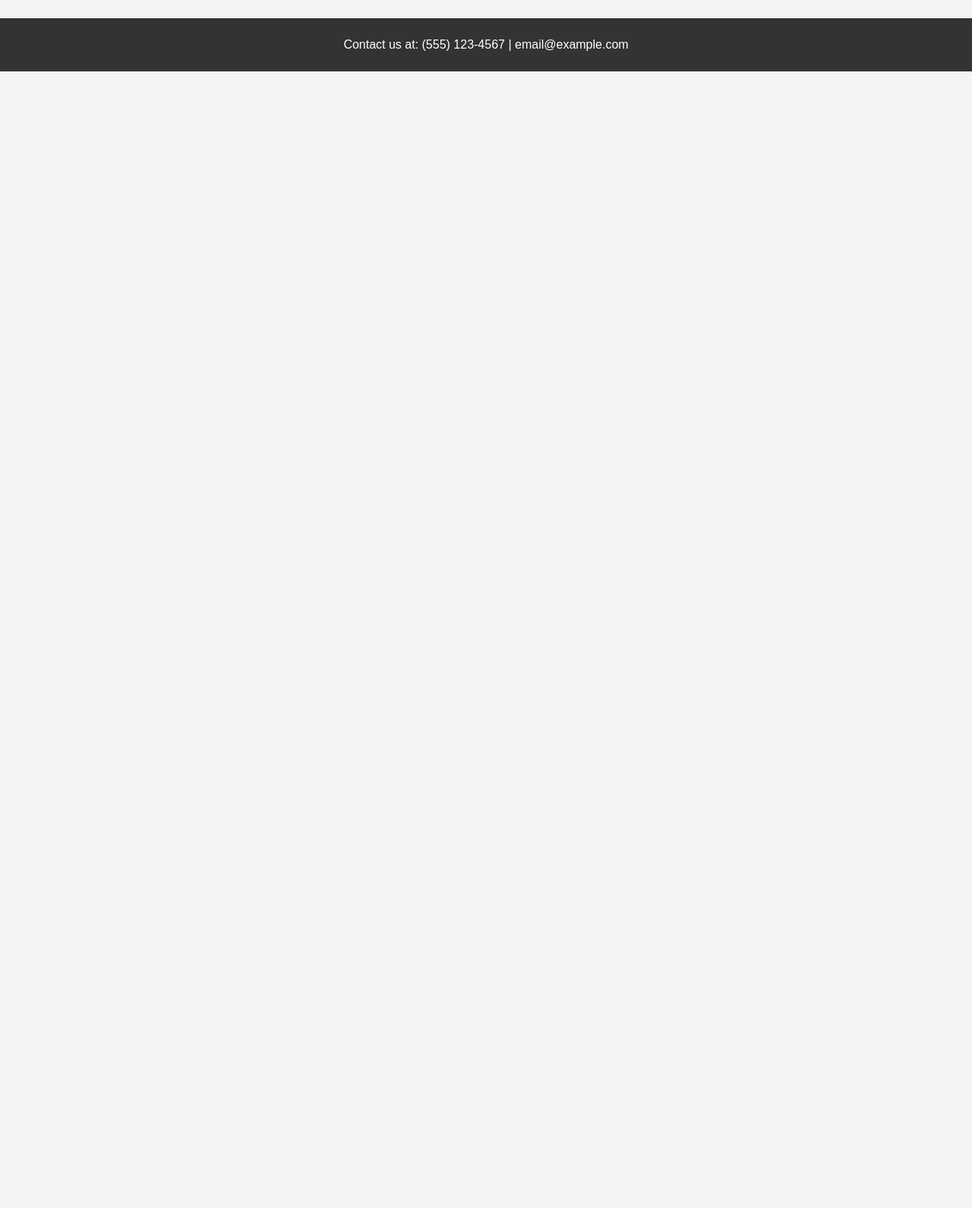
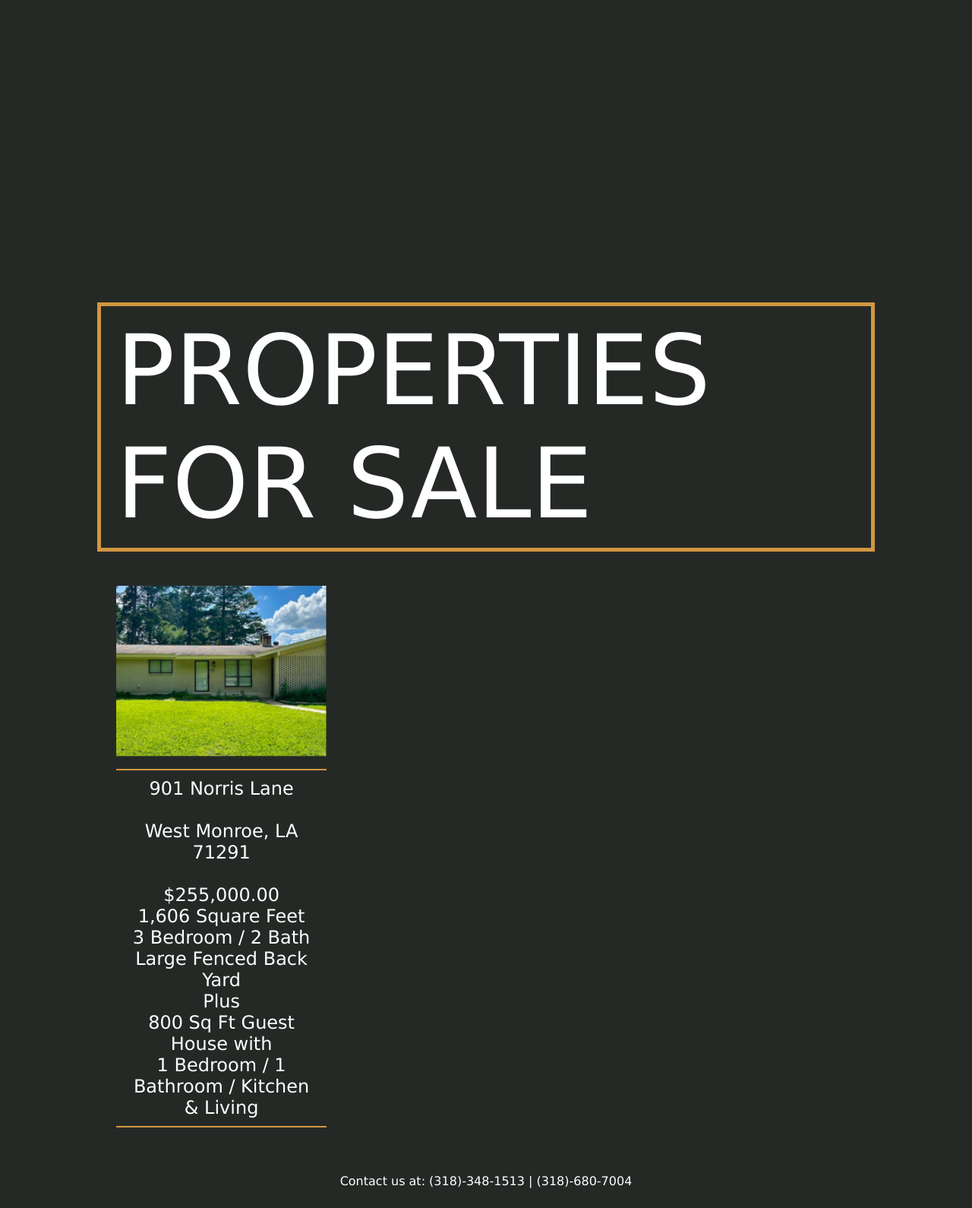
Before and after one commit to NathanGranade/NathanGranade.github.io, a plain HTML site: page index.html in a window 1280 px wide. Shown: the part 706-2296 px from the top of the page at 76% size. Before the commit the page ends 800 px from the top, so only its background shows below. Drawn offline with Linux system fonts and the light colour scheme.

Commit message:
major changes yo

```diff
--- a/index.html
+++ b/index.html
@@ -3,81 +3,129 @@
 <head>
     <meta charset="UTF-8">
     <meta name="viewport" content="width=device-width, initial-scale=1.0">
-    <title>House for Sale</title>
+    <title>Providence 2911</title>
     <style>
         body {
-            font-family: Arial, sans-serif;
+            font-family: Verdana, sans-serif;
             margin: 0;
             padding: 0;
-            background-color: #f4f4f4;
+            background-color: #252926;
         }
         .container {
             width: 80%;
             margin: auto;
             overflow: hidden;
         }
+        .header-container {
+            display: flex;
+            justify-content: center;
+            margin-top: 20px;
+        }
         header {
-            background: #333;
+            background: #252926;
             color: #fff;
-            padding-top: 30px;
-            min-height: 70px;
-            border-bottom: #77aaff 3px solid;
+            font-size: 64px;
+            border: 5px solid #d19741;
+            padding: 0;
+            font-weight: normal;
         }
         header h1 {
-            text-align: center;
-            text-transform: uppercase;
             margin: 0;
-            font-size: 24px;
-        }
-        .description {
-            background: #fff;
-            padding: 15px;
-            margin-top: 10px;
-            border: #ccc 1px solid;
+            padding: 10px 20px;
+            font-weight: normal;
         }
         .photos {
             margin-top: 10px;
+            margin-bottom: 10px;
         }
         .photos img {
+            width: 45%;
+            height: auto;
+            margin: 2.5%;
+        }
+        .properties {
+            color: #fff;
+            display: flex;
+            flex-wrap: wrap;
+            justify-content: space-between;
+            margin-top: 20px;
+        }
+        .property {
+            padding: 15px;
+            margin: 10px;
+            width: 30%;
+            box-sizing: border-box;
+            text-align: center;
+            font-size: 24px;
+        }
+        .property p {
+            border-top: 2px solid #d19741;
+            border-bottom: 2px solid #d19741;
+            padding: 10px;
+            margin: 10px 0;
+        }
+        .property img {
             width: 100%;
             height: auto;
-            margin-bottom: 10px;
         }
         footer {
-            background: #333;
+            background: #252926;
             color: #fff;
             text-align: center;
             padding: 10px 0;
-            position: fixed;
+            position: relative;
             bottom: 0;
             width: 100%;
         }
     </style>
 </head>
 <body>
-    <header>
-        <div class="container">
-            <h1>Beautiful Family Home for Sale</h1>
-        </div>
-    </header>
+    <div class="container">
+        <photos>
+            <img src="providence2911.jpg" alt="Providence 2911"
+            style="width: 1920px;
+            height: 1080px;"/>
+        </photos>
 
-    <div class="container">
-        <div class="description">
-            <h2>Property Description</h2>
-            <p>This stunning family home offers 4 spacious bedrooms, 3 bathrooms, a modern kitchen, and a large backyard perfect for entertaining. Located in a quiet, friendly neighborhood, this home is close to schools, parks, and shopping centers. Don't miss out on this incredible opportunity!</p>
+        <div class="header-container">
+            <header>
+                <h1>PROPERTIES FOR SALE</h1>
+            </header>
         </div>
 
-        <div class="photos">
-            <h2>Photos</h2>
-            <img src="photo1.jpg" alt="Front view of the house">
-            <img src="photo2.jpg" alt="Living room">
-            <img src="photo3.jpg" alt="Kitchen">
-            <img src="photo4.jpg" alt="Backyard">
+        <div class="properties">
+
+            <div class="property">
+
+                <img src="901norrislane.jpg" alt="901 Norris Lane">
+                <p>901 Norris Lane<br>
+                    <br>West Monroe, LA 71291<br>
+                    <br>$255,000.00<br>
+                    1,606 Square Feet<br>
+                    3 Bedroom / 2 Bath<br>
+                    Large Fenced Back Yard<br>
+                    Plus<br>
+                    800 Sq Ft Guest House with<br>
+                    1 Bedroom / 1 Bathroom / Kitchen & Living<br>
+                </p>
+
+            </div>
+
+            <div class="property">
+
+            </div>
+
+            <div class="property">
+
+            </div>
+
         </div>
+
     </div>
 
     <footer>
-        <p>Contact us at: (555) 123-4567 | email@example.com</p>
+        <p>Contact us at: (318)-348-1513 | (318)-680-7004</p>
     </footer>
+
 </body>
 </html>
```
Also changed, not shown: 901norrislane.jpg (added), providence2911.jpg (added).
